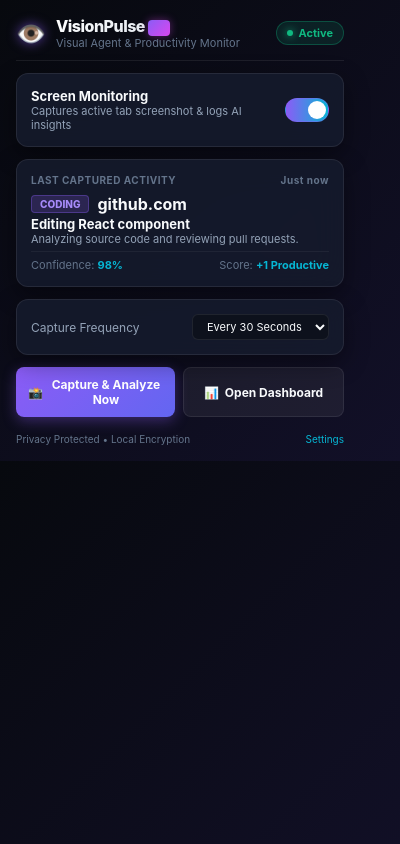
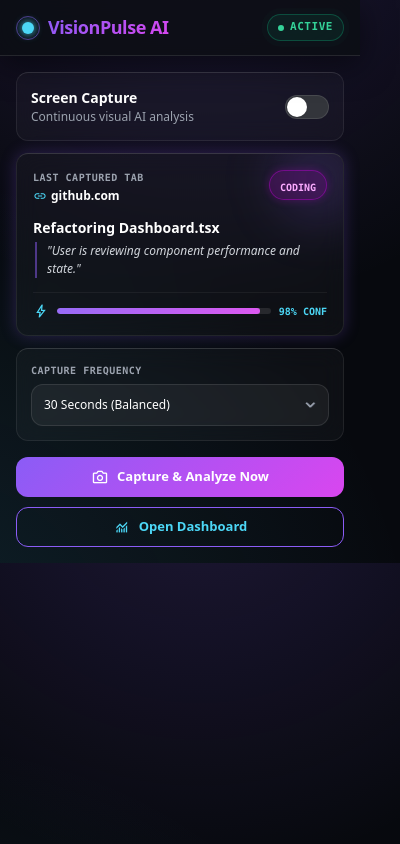
Before and after one commit to anakinskywalker0903/neoflo_ai, a browser extension: page extension/popup/popup.html in a window 400 px wide. Drawn offline with nearby package versions, Linux system fonts and the light colour scheme.

Commit message:
feat(extension): integrate Stitch visual design into Chrome extension popup UI

```diff
--- a/extension/popup/popup.html
+++ b/extension/popup/popup.html
@@ -1,89 +1,176 @@
 <!DOCTYPE html>
-<html lang="en">
+<html class="dark" lang="en">
 <head>
-  <meta charset="UTF-8">
-  <meta name="viewport" content="width=device-width, initial-scale=1.0">
-  <title>VisionPulse AI Agent</title>
-  <link rel="stylesheet" href="popup.css">
+  <meta charset="utf-8"/>
+  <meta content="width=device-width, initial-scale=1.0" name="viewport"/>
+  <title>VisionPulse AI</title>
+  <script src="https://cdn.tailwindcss.com?plugins=forms,container-queries"></script>
+  <link href="https://fonts.googleapis.com/css2?family=Material+Symbols+Outlined:wght,FILL@100..700,0..1&display=swap" rel="stylesheet"/>
+  <link href="https://fonts.googleapis.com/css2?family=Inter:wght@400;600;700;800&family=JetBrains+Mono:wght@600&display=swap" rel="stylesheet"/>
+  <style>
+    body {
+      background-color: #07090e;
+      width: 360px;
+      margin: 0;
+      padding: 0;
+      overflow-x: hidden;
+      background-image:
+        radial-gradient(circle at 50% -20%, rgba(139, 92, 246, 0.18), transparent 60%),
+        radial-gradient(circle at -20% 120%, rgba(76, 215, 246, 0.12), transparent 60%);
+      min-height: 520px;
+    }
+
+    .glass-card {
+      background: rgba(255, 255, 255, 0.03);
+      backdrop-filter: blur(12px);
+      -webkit-backdrop-filter: blur(12px);
+      border: 1px solid rgba(255, 255, 255, 0.08);
+      border-top: 1px solid rgba(255, 255, 255, 0.15);
+      border-radius: 12px;
+    }
+
+    .primary-gradient-bg {
+      background: linear-gradient(135deg, #8b5cf6, #d946ef);
+    }
+
+    .primary-gradient-text {
+      background: linear-gradient(135deg, #8b5cf6, #d946ef);
+      -webkit-background-clip: text;
+      -webkit-text-fill-color: transparent;
+      color: transparent;
+    }
+
+    .glow-active {
+      box-shadow: 0 0 16px rgba(139, 92, 246, 0.25);
+    }
+
+    .pulse-emerald {
+      animation: pulse-green 2s infinite;
+    }
+
+    @keyframes pulse-green {
+      0% { box-shadow: 0 0 0 0 rgba(16, 185, 129, 0.4); }
+      70% { box-shadow: 0 0 0 6px rgba(16, 185, 129, 0); }
+      100% { box-shadow: 0 0 0 0 rgba(16, 185, 129, 0); }
+    }
+
+    .fade-in-up {
+      animation: fadeInUp 0.4s ease-out forwards;
+      opacity: 0;
+      transform: translateY(8px);
+    }
+
+    @keyframes fadeInUp {
+      to {
+        opacity: 1;
+        transform: translateY(0);
+      }
+    }
+  </style>
 </head>
-<body>
-  <div class="container">
-    <!-- Header -->
-    <header class="header">
-      <div class="logo">
-        <span class="icon">👁️</span>
-        <div>
-          <h1>VisionPulse <span class="badge-ai">AI</span></h1>
-          <p class="subtitle">Visual Agent & Productivity Monitor</p>
+<body class="bg-[#07090e] text-[#e2e2ea] font-sans flex flex-col relative">
+
+  <!-- Top AppBar Header -->
+  <header class="bg-[#0c0e13]/80 backdrop-blur-xl flex items-center justify-between px-4 w-full max-w-[360px] fixed top-0 h-14 border-b border-white/10 shadow-[0_8px_32px_rgba(0,0,0,0.5)] z-50">
+    <div class="flex items-center gap-2">
+      <!-- Glowing AI Eye Logo -->
+      <div class="relative w-6 h-6 flex items-center justify-center">
+        <div class="absolute inset-0 rounded-full border border-[#8b5cf6]/50 animate-[spin_4s_linear_infinite]"></div>
+        <div class="absolute w-3 h-3 bg-[#4cd7f6] rounded-full shadow-[0_0_8px_#4cd7f6]"></div>
       </div>
+      <h1 class="text-[18px] font-black tracking-tight primary-gradient-text">VisionPulse AI</h1>
     </div>
-      <div class="status-indicator" id="statusPill">
-        <span class="dot"></span>
-        <span id="statusText">Active</span>
+
+    <!-- Live Status Pill -->
+    <div class="flex items-center gap-1.5 px-2.5 py-1 rounded-full bg-emerald-500/10 border border-emerald-500/30 pulse-emerald" id="statusPill">
+      <div class="w-1.5 h-1.5 rounded-full bg-emerald-400" id="statusDot"></div>
+      <span class="text-[11px] font-mono font-bold text-emerald-400 uppercase tracking-wider" id="statusText">Active</span>
     </div>
   </header>
 
-    <!-- Main Control Toggle -->
-    <div class="card toggle-card">
-      <div class="toggle-info">
-        <h3>Screen Monitoring</h3>
-        <p>Captures active tab screenshot & logs AI insights</p>
+  <!-- Main Body Content -->
+  <main class="flex-1 mt-14 p-4 flex flex-col gap-3 overflow-y-auto">
+
+    <!-- Screen Capture Control Card -->
+    <section class="glass-card p-3.5 flex items-center justify-between transition-all hover:bg-white/[0.05]">
+      <div class="flex flex-col">
+        <span class="text-[14px] font-semibold text-white">Screen Capture</span>
+        <span class="text-[12px] text-gray-400">Continuous visual AI analysis</span>
       </div>
-      <label class="switch">
-        <input type="checkbox" id="trackingToggle" checked>
-        <span class="slider round"></span>
+      <!-- Switch Toggle -->
+      <label class="flex items-center cursor-pointer relative">
+        <input class="sr-only" id="trackingToggle" type="checkbox" checked />
+        <div class="w-[44px] h-[24px] bg-[#33353b] rounded-full border border-white/10 transition-colors duration-300" id="toggleBg"></div>
+        <div class="absolute left-[2px] top-[2px] w-[20px] h-[20px] bg-white rounded-full transition-transform duration-300 shadow-sm" id="toggleKnob"></div>
       </label>
-    </div>
+    </section>
 
     <!-- Live Activity Card -->
-    <div class="card activity-card">
-      <div class="card-header">
-        <span class="label">LAST CAPTURED ACTIVITY</span>
-        <span class="time" id="lastTime">Just now</span>
+    <section class="glass-card p-4 flex flex-col gap-2.5 fade-in-up glow-active relative overflow-hidden">
+      <div class="absolute -right-6 -top-6 w-24 h-24 bg-[#8b5cf6]/15 rounded-full blur-xl pointer-events-none"></div>
+
+      <div class="flex justify-between items-start">
+        <div class="flex flex-col gap-0.5 z-10">
+          <span class="text-[10px] font-mono font-semibold text-gray-400 uppercase tracking-wider">Last Captured Tab</span>
+          <span class="text-[12px] text-white flex items-center gap-1">
+            <span class="material-symbols-outlined text-[14px] text-[#4cd7f6]">link</span>
+            <strong id="websiteDomain" class="truncate max-w-[160px]">github.com</strong>
+          </span>
         </div>
-      <div class="activity-content" id="activityContent">
-        <div class="activity-main">
-          <span class="category-tag category-coding" id="categoryTag">Coding</span>
-          <h4 id="websiteDomain">github.com</h4>
-        </div>
-        <p class="activity-title" id="activityTitle">Editing React component</p>
-        <p class="activity-summary" id="activitySummary">Analyzing source code and reviewing pull requests.</p>
-        <div class="activity-footer">
-          <span>Confidence: <strong id="confidenceScore">98%</strong></span>
-          <span>Score: <strong id="productivityScore">+1 Productive</strong></span>
-        </div>
+        <!-- Category Badge -->
+        <div class="px-2.5 py-0.5 rounded-full bg-[#ae05c6]/20 border border-[#ae05c6]/50 shadow-[0_0_8px_rgba(174,5,198,0.3)] z-10">
+          <span class="text-[10px] font-mono font-bold text-[#fbabff] uppercase" id="categoryTag">Coding</span>
         </div>
       </div>
 
-    <!-- Capture Settings & Controls -->
-    <div class="card settings-card">
-      <div class="setting-row">
-        <label for="intervalSelect">Capture Frequency</label>
-        <select id="intervalSelect">
-          <option value="15">Every 15 Seconds</option>
-          <option value="30" selected>Every 30 Seconds</option>
-          <option value="60">Every 1 Minute</option>
-          <option value="120">Every 2 Minutes</option>
-        </select>
+      <div class="flex flex-col gap-1 z-10 mt-0.5">
+        <h3 class="text-[14px] font-bold text-white truncate" id="activityTitle">Refactoring Dashboard.tsx</h3>
+        <p class="text-[12px] text-gray-300 italic border-l-2 border-[#8b5cf6]/50 pl-2.5 ml-0.5 line-clamp-2" id="activitySummary">
+          "User is reviewing component performance and state."
+        </p>
+      </div>
+
+      <!-- Confidence Bar -->
+      <div class="flex items-center gap-2 mt-1 z-10 pt-2.5 border-t border-white/5">
+        <span class="material-symbols-outlined text-[#4cd7f6] text-[16px]">bolt</span>
+        <div class="flex-1 bg-white/10 h-1.5 rounded-full overflow-hidden">
+          <div class="h-full w-[95%] primary-gradient-bg rounded-full relative" id="confidenceBar">
+            <div class="absolute inset-0 bg-white/20 animate-pulse"></div>
           </div>
         </div>
+        <span class="text-[10px] font-mono font-bold text-[#4cd7f6]" id="confidenceScore">98% CONF</span>
+      </div>
+    </section>
 
-    <!-- Actions -->
-    <div class="actions-row">
-      <button class="btn btn-primary" id="captureBtn">
-        <span>📸</span> Capture & Analyze Now
+    <!-- Settings Card -->
+    <section class="glass-card p-3.5 flex flex-col gap-1.5 fade-in-up">
+      <label class="text-[10px] font-mono font-semibold text-gray-400 uppercase tracking-wider" for="intervalSelect">Capture Frequency</label>
+      <div class="relative">
+        <select class="w-full appearance-none bg-white/[0.05] border border-white/10 text-white text-[12px] rounded-xl py-2 px-3 focus:outline-none focus:border-[#4cd7f6] cursor-pointer" id="intervalSelect">
+          <option class="bg-[#191c21] text-white" value="15">15 Seconds (High Energy)</option>
+          <option class="bg-[#191c21] text-white" selected value="30">30 Seconds (Balanced)</option>
+          <option class="bg-[#191c21] text-white" value="60">60 Seconds (Eco Mode)</option>
+          <option class="bg-[#191c21] text-white" value="120">120 Seconds (Battery Saver)</option>
+        </select>
+        <div class="pointer-events-none absolute inset-y-0 right-0 flex items-center px-2.5 text-gray-400">
+          <span class="material-symbols-outlined text-[18px]">expand_more</span>
+        </div>
+      </div>
+    </section>
+
+    <!-- Action Buttons -->
+    <section class="flex flex-col gap-2.5 mt-1 fade-in-up">
+      <button class="w-full h-[40px] rounded-xl primary-gradient-bg text-white text-[13px] font-bold flex items-center justify-center gap-2 transition-all hover:shadow-[0_0_20px_rgba(139,92,246,0.4)] active:scale-95 cursor-pointer" id="captureBtn">
+        <span class="material-symbols-outlined text-[18px]">photo_camera</span>
+        <span>Capture & Analyze Now</span>
       </button>
-      <button class="btn btn-secondary" id="dashboardBtn">
-        <span>📊</span> Open Dashboard
+
+      <button class="w-full h-[40px] rounded-xl bg-transparent border border-[#8b5cf6] text-[#4cd7f6] text-[13px] font-bold flex items-center justify-center gap-2 transition-all hover:bg-[#8b5cf6]/10 active:scale-95 cursor-pointer" id="dashboardBtn">
+        <span class="material-symbols-outlined text-[18px]">monitoring</span>
+        <span>Open Dashboard</span>
       </button>
-    </div>
-
-    <!-- Footer -->
-    <footer class="footer">
-      <span>Privacy Protected • Local Encryption</span>
-      <a href="#" id="optionsLink">Settings</a>
-    </footer>
-  </div>
+    </section>
+  </main>
 
   <script src="popup.js"></script>
 </body>
```
Also changed, not shown: extension/popup/popup.js (+48 -43 lines). Lines whose indentation alone changed are shown as unchanged.
